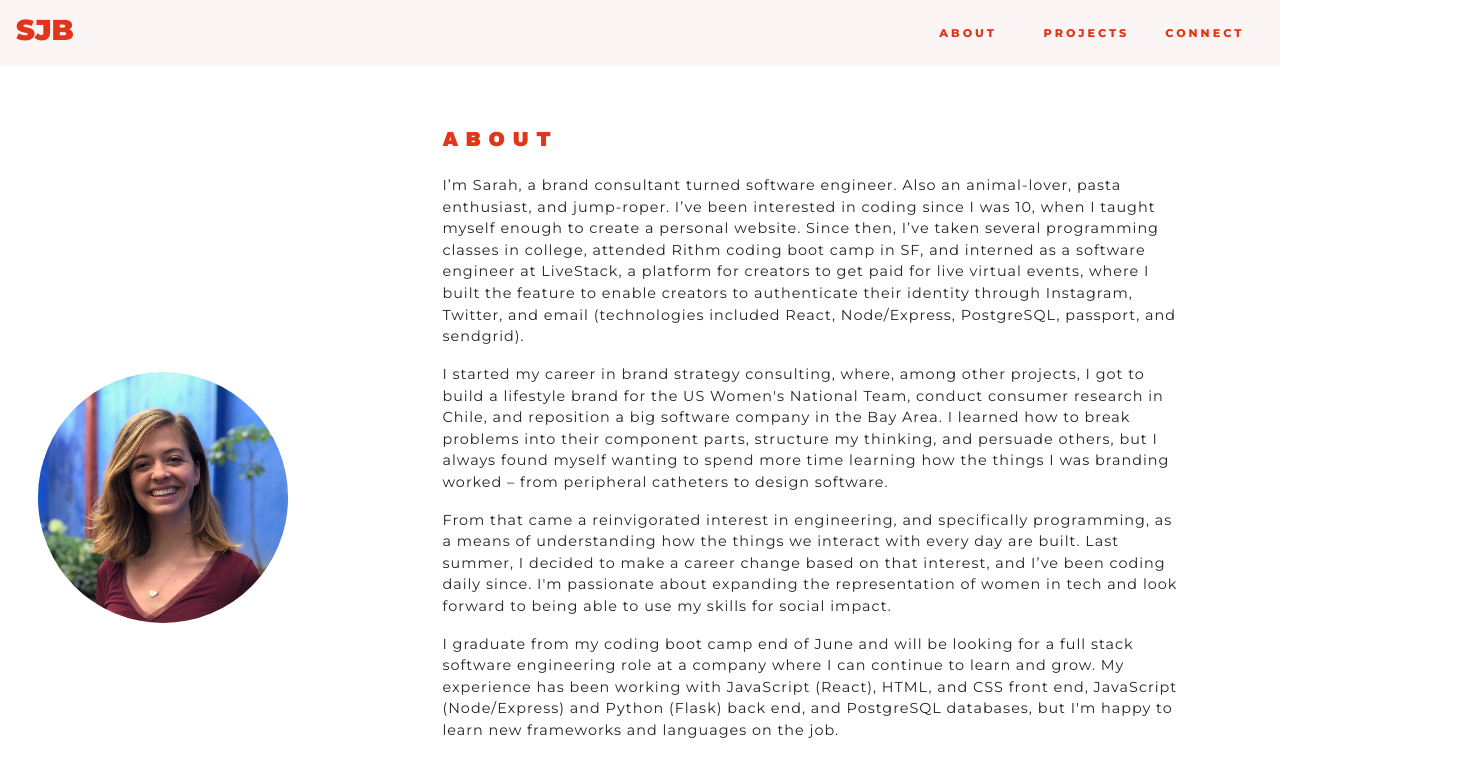
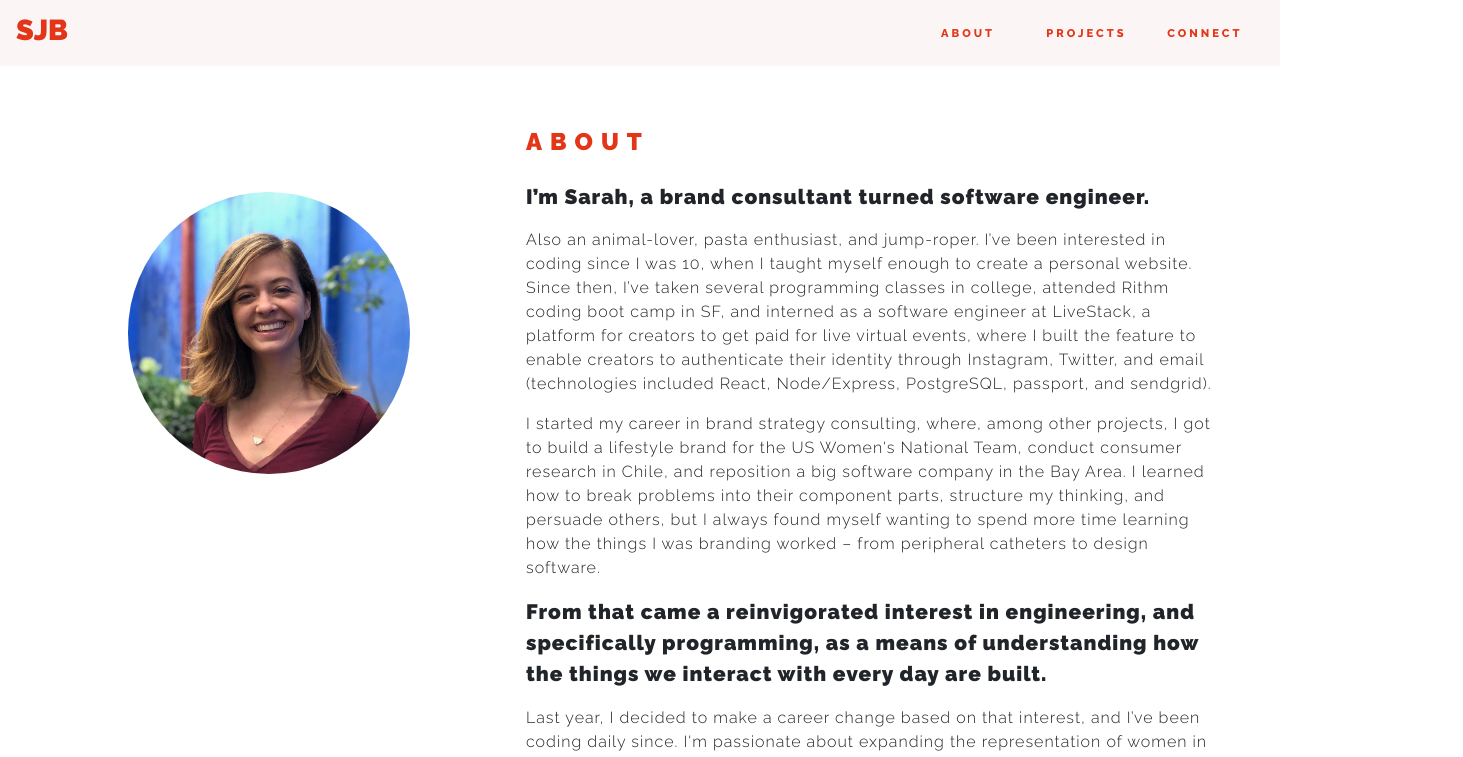
Before and after one commit to sjbrooks/React-Personal-Website, a React (Create React App) app: page / in a window 1280 px wide. Shown: the top 757 px of the page, 1463 px wide, since content can reach past the window. Built offline with nearby package versions, Linux system fonts and the light colour scheme.

Commit message:
Updated layout and fonts
- Updated home / about to include fixed image when not in mobile
- Updated fonts across to Raleway
- Updated width of paragraphs throughout

```diff
--- a/public/index.html
+++ b/public/index.html
@@ -3,19 +3,21 @@
   <head>
     <meta charset="utf-8" />
     <link rel="icon" href="%PUBLIC_URL%/favicon.ico" />
+    <link href="https://fonts.googleapis.com/css2?family=Raleway:ital,wght@0,100;0,200;0,300;0,400;0,500;0,600;0,700;0,800;0,900;1,100;1,200;1,300;1,400;1,500;1,600;1,700;1,800&family=Roboto:ital,wght@0,100;0,300;0,400;0,500;0,700;0,900;1,100;1,300;1,400;1,500;1,700;1,900&display=swap" rel="stylesheet">
+    <!-- <link href="https://fonts.googleapis.com/css2?family=Roboto:ital,wght@0,100;0,300;0,400;0,500;0,700;0,900;1,100;1,300;1,400;1,500;1,700;1,900&display=swap" rel="stylesheet"> -->
     <link href="https://fonts.googleapis.com/css?family=Montserrat:100,100i,200,200i,300,300i,400,400i,500,500i,600,600i,700,700i,800,800i,900,900i&display=swap" rel="stylesheet">
-    <link href="https://fonts.googleapis.com/css?family=Archivo+Black&display=swap" rel="stylesheet">
+    <!-- <link href="https://fonts.googleapis.com/css?family=Archivo+Black&display=swap" rel="stylesheet"> -->
     <link href="https://fonts.googleapis.com/css?family=Quicksand:300,400,500,600,700&display=swap" rel="stylesheet">
     <link rel='stylesheet'href='https://use.fontawesome.com/releases/v5.3.1/css/all.css'>
     <meta name="viewport" content="width=device-width, initial-scale=1" />
     <meta name="theme-color" content="#000000" />
     <meta
       name="description"
-      content="Web site created using create-react-app"
+      content="Personal Website and Portfolio"
     />
     <link rel="apple-touch-icon" href="%PUBLIC_URL%/logo192.png" />
     <link rel="manifest" href="%PUBLIC_URL%/manifest.json" />
-    <title>Sarah Brooks Portfolio</title>
+    <title>Sarah Brooks</title>
   </head>
   <body>
     <noscript>You need to enable JavaScript to run this app.</noscript>
--- a/src/About.css
+++ b/src/About.css
@@ -6,11 +6,10 @@
   width: 70%;
   position: relative;
   top: 8rem;
+  left: 20%;
 }
 
 .About-headshot img {
-  position: relative;
-  left: 35%;
   width: 100%;
   height: auto;
   border-radius: 50%;
@@ -44,28 +43,27 @@
   color: #e33617b0;
 }
 
-@media screen and (min-width: 760px) {
+@media screen and (min-width: 1200px) {
   .About-container {
     width: 90%;
     display: flex;
     justify-content: center;
     align-items: center;
+    padding: 0 3rem 0 0;
   }
 
   .About-headshot {
-    width: 20rem;
-  }
-
-  .About-headshot img {
-    position: relative;
-    left: 15%;
-    top: 2rem;
+    width: 35rem;
+    position: fixed;
+    left: 10%;
+    width: 22%;
+    top: 12rem;
   }
 
   .About-ParagraphCard {
     position: relative;
-    left: 5rem;
+    left: 35%;
     top: 0rem;
-    width: 100%;
+    width: 95%;
   }
 }
--- a/src/About.js
+++ b/src/About.js
@@ -17,10 +17,12 @@ function About() {
 
   const headline = "ABOUT";
   const paragraphs = [
-    'I’m Sarah, a brand consultant turned software engineer. Also an animal-lover, pasta enthusiast, and jump-roper. I’ve been interested in coding since I was 10, when I taught myself enough to create a personal website. Since then, I’ve taken several programming classes in college, attended Rithm coding boot camp in SF, and interned as a software engineer at LiveStack, a platform for creators to get paid for live virtual events, where I built the feature to enable creators to authenticate their identity through Instagram, Twitter, and email (technologies included React, Node/Express, PostgreSQL, passport, and sendgrid).',
+    <strong>I’m Sarah, a brand consultant turned software engineer.</strong>,
+    'Also an animal-lover, pasta enthusiast, and jump-roper. I’ve been interested in coding since I was 10, when I taught myself enough to create a personal website. Since then, I’ve taken several programming classes in college, attended Rithm coding boot camp in SF, and interned as a software engineer at LiveStack, a platform for creators to get paid for live virtual events, where I built the feature to enable creators to authenticate their identity through Instagram, Twitter, and email (technologies included React, Node/Express, PostgreSQL, passport, and sendgrid).',
     'I started my career in brand strategy consulting, where, among other projects, I got to build a lifestyle brand for the US Women\'s National Team, conduct consumer research in Chile, and reposition a big software company in the Bay Area. I learned how to break problems into their component parts, structure my thinking, and persuade others, but I always found myself wanting to spend more time learning how the things I was branding worked – from peripheral catheters to design software.',
-    'From that came a reinvigorated interest in engineering, and specifically programming, as a means of understanding how the things we interact with every day are built. Last summer, I decided to make a career change based on that interest, and I’ve been coding daily since. I\'m passionate about expanding the representation of women in tech and look forward to being able to use my skills for social impact.',
-    'I graduate from my coding boot camp end of June and will be looking for a full stack software engineering role at a company where I can continue to learn and grow. My experience has been working with JavaScript (React), HTML, and CSS front end, JavaScript (Node/Express) and Python (Flask) back end, and PostgreSQL databases, but I\'m happy to learn new frameworks and languages on the job.',
+    <strong>From that came a reinvigorated interest in engineering, and specifically programming, as a means of understanding how the things we interact with every day are built.</strong>,
+    'Last year, I decided to make a career change based on that interest, and I’ve been coding daily since. I\'m passionate about expanding the representation of women in tech and look forward to being able to use my skills for social impact.',
+    'I\'m looking for a full stack software engineering role at a company where I can continue to learn and grow. My experience has been working with JavaScript (React), HTML, and CSS front end, JavaScript (Node/Express) and Python (Flask) back end, and PostgreSQL databases, but I\'m happy to learn new frameworks and languages on the job.',
     <span className="resume-download-container"><a className="resume-download" href="/Sarah Brooks Resume.pdf" download>DOWNLOAD RESUME</a></span>
   ]
 
--- a/src/App.css
+++ b/src/App.css
@@ -3,15 +3,21 @@
 } */
 
 body {
-  font-family: 'Avenir', 'Montserrat', sans-serif;
+  font-family: 'Raleway', 'Avenir', 'Montserrat', sans-serif;
+  font-weight: 300;
   margin: 0;
 }
 
 h1 {
   margin: 0px;
-  font-family: 'Archivo Black', sans-serif;
+  /* font-family: 'Archivo Black', sans-serif; */
   color: #e33517;
-  font-size: 1.2rem;
+  font-size: 1.5rem;
   letter-spacing: 0.5rem;
-  font-weight: bold;
+  font-weight: 900;
 }
+
+strong {
+  font-size: 1.3rem;
+  font-weight: 900;
+}
--- a/src/Connect.css
+++ b/src/Connect.css
@@ -1,5 +1,5 @@
 .Connect-name {
-  font-size: 1.3rem;
+  font-size: 1.5rem;
   font-weight: 400;
   position: relative;
   top: 0.5rem;
@@ -11,15 +11,15 @@
   left: 2rem;
   width: 50%;
   display: grid;
-  grid-template-columns: 8rem 8rem 8rem;
+  grid-template-columns: 5rem 5rem 5rem;
 }
 
 .Connect a > .fas.fa-envelope-square, .Connect a > .fab.fa-linkedin, .Connect a > .fab.fa-github {
   text-decoration: none;
   color: rgb(41, 38, 38);
   position: relative;
-  left: 5rem;
-  font-size: 5rem;
+  left: 2rem;
+  font-size: 2.5rem;
 }
 
 .Connect a:hover > .fab.fa-linkedin, .Connect a:hover > .fab.fa-github, .Connect a:hover > .fas.fa-envelope-square {
@@ -29,6 +29,10 @@
 
 @media screen and (min-width: 760px) {
   .Connect-logo-container {
-    grid-template-columns: 10rem 10rem 10rem;
+    grid-template-columns: 5rem 5rem 5rem;
+  }
+
+  .Connect a > .fas.fa-envelope-square, .Connect a > .fab.fa-linkedin, .Connect a > .fab.fa-github {
+    left: 5rem;
   }
 }
--- a/src/ParagraphCard.css
+++ b/src/ParagraphCard.css
@@ -4,11 +4,11 @@
   left: 4rem;
   width: 82%;
   display: inline-block;
+  max-width: 700px;
 }
 
 .ParagraphCard-text {
   margin: 1.5rem auto;
-  font-size: 0.9rem;
   letter-spacing: 1px;
 }
 
--- a/src/ProjectCard.css
+++ b/src/ProjectCard.css
@@ -1,7 +1,7 @@
 .ProjectCard {
   margin: 2rem 0 3rem 0;
   padding: 1rem 0 0 0;
-  width: 90%;
+  /* width: 90%; */
 }
 
 .ProjectCard-container {
@@ -37,7 +37,7 @@
   }
   .ProjectCard-container {
     display: grid;
-    grid-template-columns: 1fr 3fr;
+    grid-template-columns: 1fr 1fr;
     grid-gap: 3rem;
   }
   .ProjectCard-img {
@@ -51,12 +51,18 @@
     width: 25rem;
     margin: 3rem 0 5rem 0;
   }
+  .ProjectCard {
+    width: 90%;
+  }
 }
 
 @media screen and (min-width: 600px) and (max-width: 900px) {
   .ProjectCard-img {
     width: 30rem;
     margin: 3rem 0 5rem 0;
+  }
+  .ProjectCard {
+    width: 90%;
   }
 }
 
@@ -65,4 +71,7 @@
     width: 40rem;
     margin: 3rem 0 5rem 0;
   }
+  .ProjectCard {
+    width: 80%;
+  }
 }
```
Also changed, not shown: 1 other file (tests, documents, lock files or other folders).
